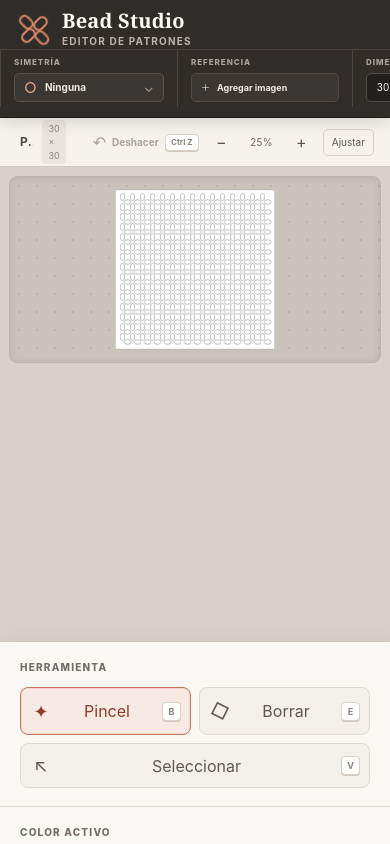
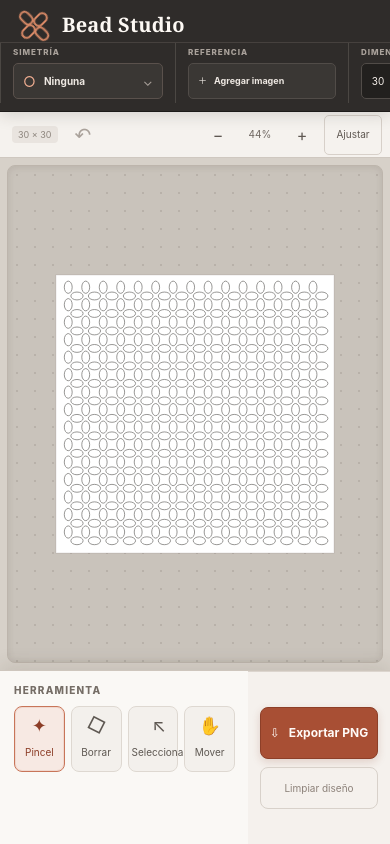
Before and after one commit to TwentyFourEver/Bead-Studio, a React (Vite) app: page / in a window 390 px wide. Shown: the top 844 px of the page. Built offline with nearby package versions, Linux system fonts and the light colour scheme.

Commit message:
Responsive

```diff
--- a/package.json
+++ b/package.json
@@ -5,7 +5,7 @@
   "type": "module",
   "scripts": {
     "dev": "vite",
-    "build": "chmod +x node_modules/.bin/tsc && tsc -b && vite build",
+    "build": "tsc -b && vite build",
     "lint": "eslint .",
     "test": "vitest run",
     "test:watch": "vitest"
--- a/src/App.tsx
+++ b/src/App.tsx
@@ -113,6 +113,7 @@ function App() {
       if (event.key.toLowerCase() === 'b') setTool('paint')
       if (event.key.toLowerCase() === 'e') setTool('erase')
       if (event.key.toLowerCase() === 'v') setTool('select')
+      if (event.key.toLowerCase() === 'h') setTool('pan')
       if (event.key.toLowerCase() === 't' && hasTraceImage && referenceMode === 'trace') {
         setTool('trace')
       }
@@ -348,7 +349,7 @@ function App() {
               />
             )}
             <div className="canvas-hint">
-              <span><kbd>Espacio</kbd> + arrastrar para mover</span>
+              <span><kbd>H</kbd> para mover</span>
               <span className="hint-divider" />
               <span>Rueda para zoom</span>
             </div>
--- a/src/components/PatternCanvas.tsx
+++ b/src/components/PatternCanvas.tsx
@@ -493,7 +493,8 @@ export const PatternCanvas = forwardRef<PatternCanvasHandle, PatternCanvasProps>
       canvas.setPointerCapture(event.pointerId)
       const rect = canvas.getBoundingClientRect()
       const world = screenToWorld(event.clientX, event.clientY, rect, viewRef.current)
-      const shouldPan = event.button === 1 || (spaceHeld && event.button === 0)
+      const shouldPan =
+        event.button === 1 || (event.button === 0 && (spaceHeld || tool === 'pan'))
       const eraseOverride = event.button === 2
       const traceSize = traceImage ? getTraceImageSize(traceImage) : null
       const shouldMoveTrace =
@@ -743,7 +744,7 @@ export const PatternCanvas = forwardRef<PatternCanvasHandle, PatternCanvasProps>
 
     const cursor = isPanning || isMovingSelection
       ? 'grabbing'
-      : spaceHeld
+      : spaceHeld || tool === 'pan'
         ? 'grab'
         : tool === 'erase'
           ? 'cell'
--- a/src/components/Toolbar.tsx
+++ b/src/components/Toolbar.tsx
@@ -71,6 +71,16 @@ export function Toolbar({
               <span>Seleccionar</span>
               <kbd>V</kbd>
             </button>
+            <button
+              type="button"
+              className={`tool-button pan-tool-button ${tool === 'pan' ? 'is-active' : ''}`}
+              onClick={() => onToolChange('pan')}
+              aria-pressed={tool === 'pan'}
+            >
+              <span className="tool-icon" aria-hidden="true">✋</span>
+              <span>Mover</span>
+              <kbd>H</kbd>
+            </button>
           </div>
         </section>
 
--- a/src/index.css
+++ b/src/index.css
@@ -532,6 +532,10 @@ input:focus-visible {
 }
 
 .select-tool-button {
+  grid-column: 1 / -1;
+}
+
+.pan-tool-button {
   grid-column: 1 / -1;
 }
 
@@ -1297,66 +1301,183 @@ kbd {
   html,
   body,
   #root {
-    min-height: 100%;
-    height: auto;
-    overflow: auto;
+    height: 100%;
+    min-height: 0;
+    overflow: hidden;
   }
 
-  .app-shell { min-height: 100dvh; height: auto; }
+  .app-shell {
+    width: 100%;
+    height: 100dvh;
+    min-height: 0;
+  }
+
   .app-header {
-    min-height: 118px;
+    min-height: 112px;
+    flex: 0 0 112px;
     flex-wrap: wrap;
     align-content: center;
-    padding: 0 14px;
+    padding: env(safe-area-inset-top) 14px 0;
   }
+
   .brand-mark { margin-left: 4px; }
+
   .header-controls {
     width: calc(100% + 28px);
-    height: 58px;
+    height: 61px;
     flex: 0 0 calc(100% + 28px);
     justify-content: flex-start;
     margin: 0 -14px;
     overflow-x: auto;
     overflow-y: hidden;
     border-top: 1px solid #46413e;
+    overscroll-behavior-x: contain;
+    scroll-snap-type: x proximity;
+    -webkit-overflow-scrolling: touch;
   }
-  .header-control-group { padding: 5px 13px; }
+
+  .header-control-group {
+    padding: 5px 12px;
+    scroll-snap-align: start;
+  }
+
+  .header-dimensions button,
+  .header-background button,
+  .header-dimensions input,
+  .header-background input[type="color"],
+  .header-select-wrap,
+  .header-trace-upload,
+  .header-trace-trigger {
+    min-height: 36px;
+  }
+
   .header-trace-popover {
     position: fixed;
-    top: 112px;
+    top: 108px;
     right: 10px;
     left: auto;
     width: min(320px, calc(100vw - 20px));
+    max-height: calc(100dvh - 124px);
+    overflow-y: auto;
   }
+
   .header-trace-popover::before { display: none; }
-  .workspace { flex-direction: column-reverse; }
+
+  .workspace {
+    min-height: 0;
+    flex-direction: column;
+  }
+
   .tool-panel {
+    order: 2;
     width: 100%;
     min-width: 0;
-    max-height: none;
+    height: 174px;
+    min-height: 174px;
+    flex: 0 0 174px;
+    flex-direction: row;
     border-top: 1px solid #cec6bd;
     border-right: 0;
+    padding-bottom: env(safe-area-inset-bottom);
+    box-shadow: 0 -5px 18px rgb(65 55 45 / 12%);
   }
+
   .tool-panel-scroll {
-    display: grid;
-    grid-template-columns: repeat(2, minmax(0, 1fr));
-    overflow: visible;
+    display: flex;
+    min-width: 0;
+    overflow-x: auto;
+    overflow-y: hidden;
+    overscroll-behavior-x: contain;
+    scroll-snap-type: x proximity;
+    -webkit-overflow-scrolling: touch;
   }
-  .panel-section { border-top: 1px solid #e2dbd4; }
-  .panel-actions { display: grid; grid-template-columns: 1fr 1fr; gap: 8px; }
-  .clear-button { margin-top: 0; border: 1px solid #d8d1ca; }
-  .canvas-area { min-height: 62dvh; }
-  .canvas-stage { min-height: 52dvh; padding: 9px; }
+
+  .panel-section {
+    width: 250px;
+    min-width: 250px;
+    padding: 12px 14px;
+    border-top: 0;
+    border-right: 1px solid #e2dbd4;
+    scroll-snap-align: start;
+  }
+
+  .panel-title { margin-bottom: 8px; }
+  .segmented-grid { grid-template-columns: repeat(4, minmax(48px, 1fr)); gap: 6px; }
+  .tool-button,
+  .select-tool-button,
+  .pan-tool-button {
+    min-height: 66px;
+    grid-column: auto;
+    grid-template-columns: 1fr;
+    grid-template-rows: 24px auto;
+    gap: 2px;
+    justify-items: center;
+    padding: 6px 3px;
+    font-size: 10px;
+  }
+
+  .tool-button kbd { display: none; }
+  .palette { grid-template-columns: repeat(5, 34px); gap: 8px; margin-top: 8px; }
+  .swatch { width: 34px; height: 34px; }
+  .color-input-row { height: 38px; }
+
+  .panel-actions {
+    display: flex;
+    width: 142px;
+    min-width: 142px;
+    flex-direction: column;
+    justify-content: center;
+    gap: 8px;
+    padding: 12px;
+  }
+
+  .primary-button { min-height: 52px; }
+  .clear-button {
+    min-height: 42px;
+    margin-top: 0;
+    border: 1px solid #d8d1ca;
+  }
+
+  .canvas-area {
+    order: 1;
+    min-height: 0;
+    flex: 1 1 auto;
+  }
+
+  .canvas-topbar { min-height: 46px; padding: 0 8px 0 12px; }
+  .undo-button { min-width: 42px; min-height: 38px; margin-left: 8px; }
+  .undo-button kbd { display: none; }
+  .zoom-controls { gap: 1px; }
+  .zoom-controls button { min-width: 40px; height: 40px; }
+  .zoom-controls span { min-width: 42px; }
+  .zoom-controls .fit-button { min-width: 58px; margin-left: 1px; }
+  .canvas-stage { min-height: 0; padding: 7px; }
+
   .floating-reference {
-    top: 18px;
-    right: 18px;
-    width: min(270px, calc(100% - 36px));
-    height: 300px;
+    top: 10px;
+    right: 10px;
+    width: min(250px, calc(100% - 20px));
+    height: min(260px, calc(100% - 20px));
+    min-width: 150px;
+    min-height: 130px;
+    resize: none;
   }
+
+  .floating-reference-header { height: 44px; }
+  .floating-reference-body { height: calc(100% - 44px); }
+  .floating-reference-header button { min-height: 34px; }
   .canvas-hint { display: none; }
+
+  .toast {
+    right: 12px;
+    bottom: calc(186px + env(safe-area-inset-bottom));
+  }
 }
 
 @media (max-width: 470px) {
-  .tool-panel-scroll { grid-template-columns: 1fr; }
-  .panel-actions { grid-template-columns: 1fr; }
+  .brand-copy p { display: none; }
+  .document-name { display: none; }
+  .undo-button { font-size: 0; }
+  .undo-button span { font-size: 20px; }
+  .zoom-controls .fit-button { padding: 0 5px; }
 }
--- a/src/types.ts
+++ b/src/types.ts
@@ -1,4 +1,4 @@
-export type ToolMode = 'paint' | 'erase' | 'select' | 'trace'
+export type ToolMode = 'paint' | 'erase' | 'select' | 'pan' | 'trace'
 export type MirrorMode = 'none' | 'vertical' | 'horizontal' | 'both'
 export type BeadOrientation = 'vertical' | 'horizontal'
 export type BackgroundMode = 'transparent' | 'solid'
```
